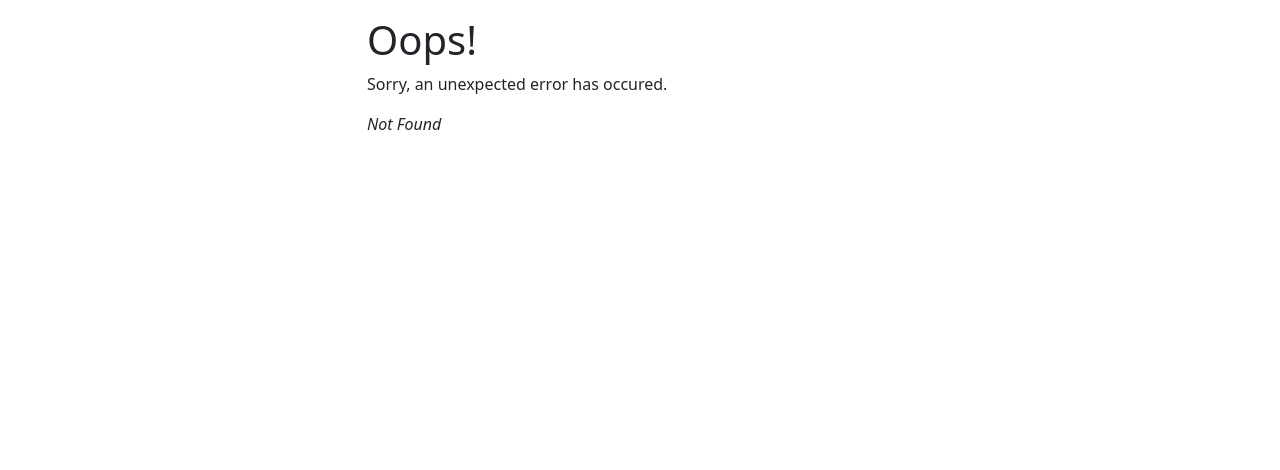
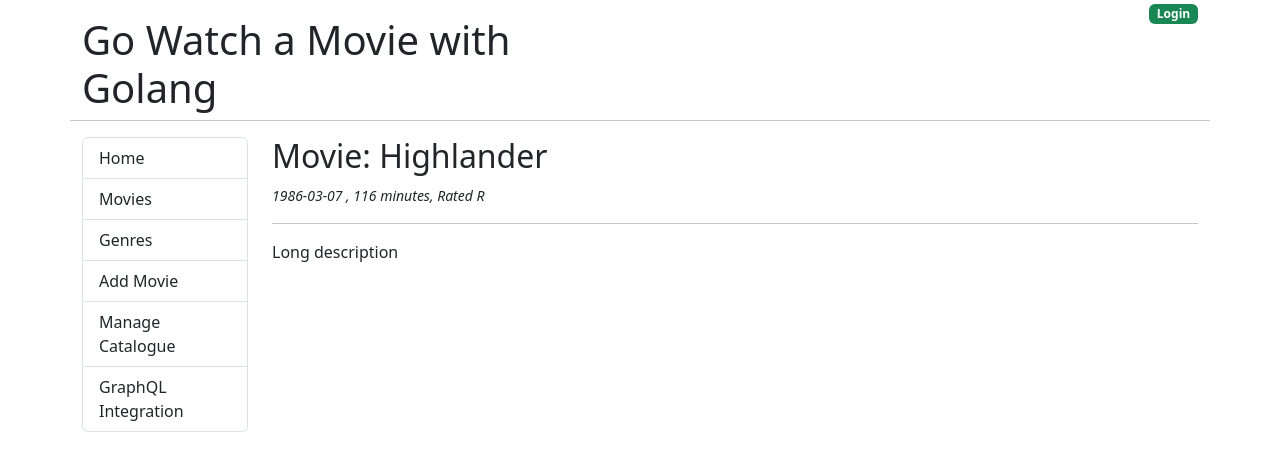
Before and after one commit to armagantas/go-movies-client, a React (Vite) app: page /movies/1 in a window 1280 px wide. Before the commit this address had no page. Shown: the top 470 px of the page. Built offline with nearby package versions, Linux system fonts and the light colour scheme.

Commit message:
single movie description page done.

```diff
--- a/src/components/Movie.jsx
+++ b/src/components/Movie.jsx
@@ -1,10 +1,33 @@
-import React from "react";
+import React, { useEffect, useState } from "react";
+import { useParams } from "react-router-dom";
 
 const Movie = () => {
+  const [movie, setMovie] = useState({});
+  let { id } = useParams();
+
+  useEffect(() => {
+    let myMovie = {
+      id: 1,
+      title: "Highlander",
+      release_date: "1986-03-07",
+      runtime: 116,
+      mpaa_rating: "R",
+      description: "Long description",
+    };
+
+    setMovie(myMovie);
+  }, [id]);
   return (
     <div>
-      <h2>Movie</h2>
+      <h2>Movie: {movie.title}</h2>
+      <small>
+        <em>
+          {movie.release_date} , {movie.runtime} minutes, Rated{" "}
+          {movie.mpaa_rating}
+        </em>
+      </small>
       <hr />
+      <p>{movie.description}</p>
     </div>
   );
 };
--- a/src/main.jsx
+++ b/src/main.jsx
@@ -10,6 +10,7 @@
 import ManageCatalogue from "./components/ManageCatalogue.jsx";
 import GraphQL from "./components/GraphQL.jsx";
 import Login from "./components/Login.jsx";
+import Movie from "./components/Movie.jsx";
 
 const router = createBrowserRouter([
   {
@@ -21,6 +22,10 @@
       {
         path: "/movies",
         element: <Movies />,
+      },
+      {
+        path: "/movies/:id",
+        element: <Movie />,
       },
       {
         path: "/genres",
```
